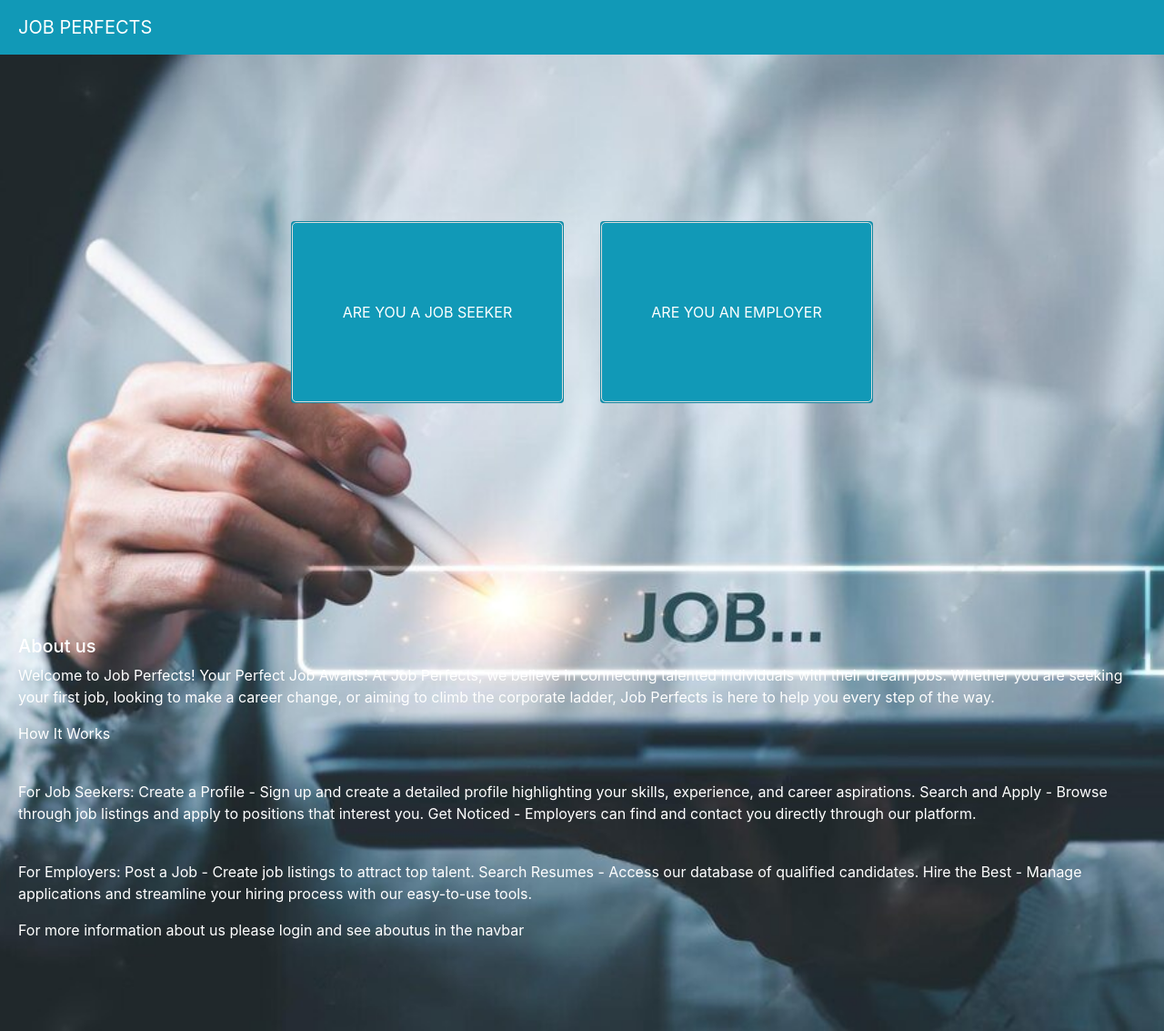
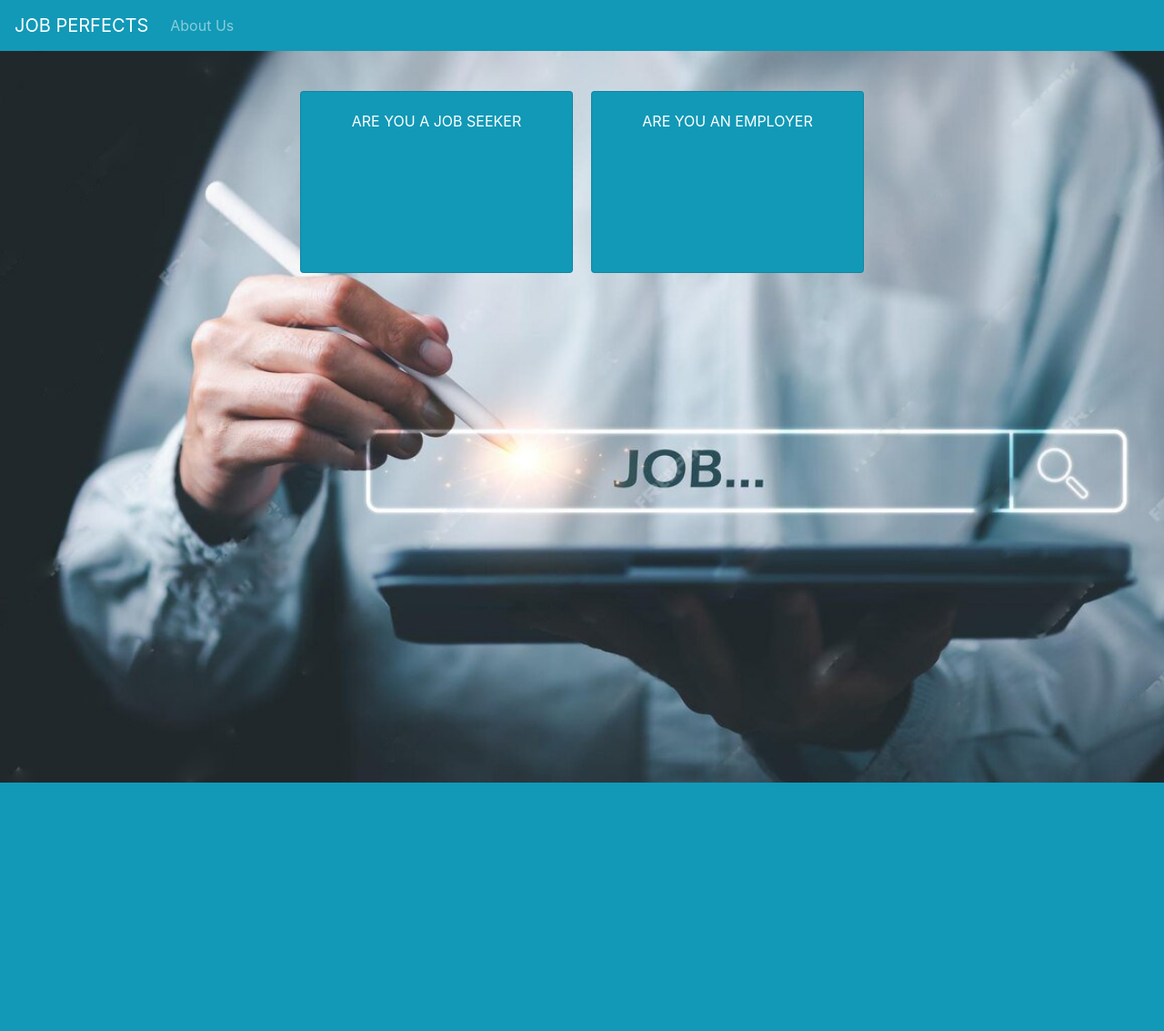
Before and after one commit to lubnalukman/jobboard, a Django app: page / in a window 1280 px wide. Shown: the whole page at 91% size. After the commit the page ends 860 px from the top, so only its background shows below. Run offline with Django 5.2, Linux system fonts and the light colour scheme; some libraries are stand-ins or nearby versions.

Commit message:
version updated

```diff
--- a/jobproject/jobapp/urls.py
+++ b/jobproject/jobapp/urls.py
@@ -40,6 +40,7 @@ urlpatterns = [
     path('searchapplicants', views.search_applicants, name='searchapplicants'),
     path('errorcomp',views.errorcomp_view,name='errorcomp'),
     path('errorappl',views.errorappl_view,name='errorappl'),
+    path('aboutus', views.aboutus, name='aboutus'),
     path('aboutus1', views.aboutus_view1, name='aboutus1'),
     path('contactus1/', views.contactus_view1, name='contactus1'),
     path('aboutus2', views.aboutus_view2, name='aboutus2'),
--- a/jobproject/jobapp/views.py
+++ b/jobproject/jobapp/views.py
@@ -470,6 +470,9 @@ def errorcomp_view(request):
 def errorappl_view(request):
     return render(request,'error_appl.html')
 
+def aboutus(request):
+    return render(request,'aboutus.html')
+
 def aboutus_view1(request):
     return render(request,'aboutus1.html')
 
--- a/jobproject/static/css/index.css
+++ b/jobproject/static/css/index.css
@@ -14,23 +14,11 @@
         margin-bottom: 20px;
         width: 100%;
     }
-    .container {
-        width: 100%;
-        padding: 20px;
-        margin-top: 10px;
-        height: auto;
-    }
+
 }
 /* Add general fixes for smaller devices */
 @media (max-width: 576px) {
-    .container {
-        font-size: 14px; /* Reduce font size */
-        line-height: 1.5; /* Adjust line height for readability */
-    }
 
-    .container h5 {
-        font-size: 16px;
-    }
 
     .navbar {
         padding: 10px; /* Reduce navbar padding */
--- a/jobproject/templates/index.html
+++ b/jobproject/templates/index.html
@@ -1,162 +1,118 @@
-
 <!DOCTYPE html>
 <html lang="en">
 <head>
     <meta charset="utf-8">
     <meta name="viewport" content="width=device-width, initial-scale=1.0">
-    <title>Job Perfects index Page</title>
-    <!-- Include Bootstrap CSS -->
+    <title>Job Perfects Index Page</title>
     {% load static %}
     <link rel="stylesheet" href="{% static 'css/index.css' %}">
     <script src="{% static 'js/index.js' %}"></script>
     <link rel="stylesheet" href="https://stackpath.bootstrapcdn.com/bootstrap/4.3.1/css/bootstrap.min.css">
 
     <style>
-      .navbar {
+        /* Navbar Styling */
+        .navbar {
             background-color: #1199b7;
-            position: fixed;  /* Fixes the navbar at the top */
-            top: 0;           /* Positions it at the top of the page */
-            left: 0;          /* Align it to the left edge */
-            width: 100%;      /* Make the navbar full width */
-            color: white;     /* White text */
-            padding: 10px 20px; /* Spacing inside navbar */
-            z-index: 1000;    /* Ensure it's above other content */
+            position: fixed;
+            top: 0;
+            left: 0;
+            width: 100%;
+            z-index: 1000;
         }
 
+        /* Body Styling */
         body {
             background-image: url("{% static 'images/bgimage.jpg' %}");
-            background-size: cover; /* Make sure the image covers the entire background */
-            background-position: center; /* Center the background image */
-            background-repeat: no-repeat; /* Prevent the background from repeating */
-            height: 140vh; /* Make sure the background covers the full height of the viewport */
-            color: white; /* Set default text color to white */
+            background-size: cover;
+            background-position: center;
+            background-repeat: no-repeat;
+            min-height: 100vh; /* Full viewport height */
+            color: white;
         }
+
+        /* Centered Content */
         .centered-form {
             display: flex;
             flex-direction: column;
             justify-content: center;
             align-items: center;
-            height: 80vh;
-            margin-top: 1%;
-            color: white;
+            margin-top: 60px; /* Offset for fixed navbar */
         }
 
-        .search-form {
-            width: 100%;
-            max-width: 600px;
+        /* Card Styling */
+        .main-content {
             display: flex;
-            margin: 20px 0;
+            flex-wrap: wrap; /* Makes cards stack on small screens */
+            justify-content: center;
+            margin-top: 30px;
         }
 
-        .search-form input[type="search"] {
-            flex: 1;
-            margin-right: 10px;
-        }
-
-        .main-content {
+        .main-content .card {
+            width: 300px;
+            height: 200px;
+            text-align: center;
+            margin: 10px;
+            background-color: #1199b7;
+            color: white;
             display: flex;
             justify-content: center;
             align-items: center;
-            margin-top: 20px;
-            color: white;
-        }
-
-        .main-content .card {
-            width: 300px; /* Increased width */
-            height: 200px; /* Increased height */
-            text-align: center;
-            margin: 0 20px;
-            background-color: #1199b7;
-            color: #ddd;
-            display: flex;
-            justify-content: center;
-            align-items: center;
-            transition: transform 0.3s ease; /* Add transition for hover effect */
+            transition: transform 0.3s ease;
         }
 
         .main-content .card:hover {
-            transform: scale(1.05); /* Increase size on hover */
+            transform: scale(1.05);
         }
 
         .main-content .card a {
-            display: flex;
+            display: block;
             width: 100%;
             height: 100%;
-            padding: 20px;
-            justify-content: center;
-            align-items: center;
             text-decoration: none;
             color: white;
-            border: 1px solid #ddd;
-            border-radius: 5px;
-            transition: background-color 0.3s ease;
+            padding: 20px;
         }
 
-        .main-content .card a:hover {
-            background-color: #14515e; /* Change background color on hover */
-        }
+        /* Responsive Fix */
+        @media (max-width: 768px) {
+            .main-content {
+                flex-direction: column;
+            }
 
-        .container {
-            color: white;
-            padding: 20px;
-            margin-top: 2%;
-            width: 100%; /* Full width */
-            max-width: 100%; /* Ensures no overflow */
-            height: 375px; /* Adjust height based on content */
-            box-sizing: border-box; /* Includes padding in width */
-            margin-bottom: 15px;
-        }
-
-        .btn-primary {
-            background-color: #1199b7;
+            .main-content .card {
+                width: 90%; /* Adjust card width */
+            }
         }
     </style>
 </head>
 <body>
-    <nav class="navbar navbar-expand-md navbar-dark navbar-custom">
+    <!-- Navbar -->
+    <nav class="navbar navbar-expand-md navbar-dark">
         <a href="/" class="navbar-brand">JOB PERFECTS</a>
-        <button type="button" class="navbar-toggler" data-toggle="collapse" data-target="#navbarCollapse">
+        <button class="navbar-toggler" type="button" data-toggle="collapse" data-target="#navbarCollapse">
             <span class="navbar-toggler-icon"></span>
         </button>
+
+        <div class="collapse navbar-collapse justify-content-between" id="navbarCollapse">
+            <div class="navbar-nav">
+                <a href="{% url 'aboutus' %}" class="nav-link">About Us</a>
+            </div>
+        </div>
     </nav>
 
+    <!-- Centered Content -->
     <div class="centered-form">
         <div class="main-content">
             <div class="card">
-                <a href="{% url 'applicantlogin' %}">
-                    ARE YOU A JOB SEEKER
-                </a>
+                <a href="{% url 'applicantlogin' %}">ARE YOU A JOB SEEKER</a>
             </div>
             <div class="card">
-                <a href="{% url 'companylogin' %}">
-                    ARE YOU AN EMPLOYER
-                </a>
+                <a href="{% url 'companylogin' %}">ARE YOU AN EMPLOYER</a>
             </div>
         </div>
     </div>
 
-    <div class="container">
-        <h5>About us</h5>
-        <p>Welcome to Job Perfects!
-            Your Perfect Job Awaits!
-
-            At Job Perfects, we believe in connecting talented individuals with their dream jobs. Whether you are seeking your first job, looking to make a career change, or aiming to climb the corporate ladder, Job Perfects is here to help you every step of the way.</p>
-        <p> How It Works</p><br>
-            <p>For Job Seekers:
-
-                Create a Profile - Sign up and create a detailed profile highlighting your skills, experience, and career aspirations.
-                Search and Apply - Browse through job listings and apply to positions that interest you.
-                Get Noticed - Employers can find and contact you directly through our platform.</p><br>
-
-            <p> For Employers:
-
-                Post a Job - Create job listings to attract top talent.
-                Search Resumes - Access our database of qualified candidates.
-                Hire the Best - Manage applications and streamline your hiring process with our easy-to-use tools.</p>
-                <p>For more information about us please login and see aboutus in the navbar</p>
-    </div>
-
-    <!-- Bootstrap JavaScript libraries -->
+    <!-- Bootstrap JS -->
     <script src="https://code.jquery.com/jquery-3.3.1.slim.min.js"></script>
     <script src="https://cdnjs.cloudflare.com/ajax/libs/popper.js/1.14.7/umd/popper.min.js"></script>
     <script src="https://stackpath.bootstrapcdn.com/bootstrap/4.3.1/js/bootstrap.min.js"></script>
--- a/jobproject/templates/job_list.html
+++ b/jobproject/templates/job_list.html
@@ -37,7 +37,7 @@
                 <p><strong>Experience Required (Years):</strong> {{ job.experience_years }}</p>
                 <p><strong>Description:</strong> {{ job.description }}</p>
                 <h4>Do you want to apply?</h4>
-                <form action="{% url 'applyjob' %}" method="post" enctype="multipart/form-data">
+                <form action="{% url 'apply_job' %}" method="post" enctype="multipart/form-data">
                   {% csrf_token %}
                 <button type="submit" class="btn btn-primary">Upload your CV</button>
                 </form>
--- a/jobproject/templates/jobdetails.html
+++ b/jobproject/templates/jobdetails.html
@@ -48,7 +48,7 @@
         <h4>Do you want to apply?</h4>
         <form action="{% url 'apply_job' job.id %}" method="post" enctype="multipart/form-data">
             {% csrf_token %}
-            <button class="btn btn-primary" type="submit">Upload your CV</button>
+            <button class="btn btn-primary" type="submit">Apply</button>
         </form>
     </div>
 </body>
```
Also changed, not shown: jobproject/templates/aboutus.html (added, +85 -0 lines).
